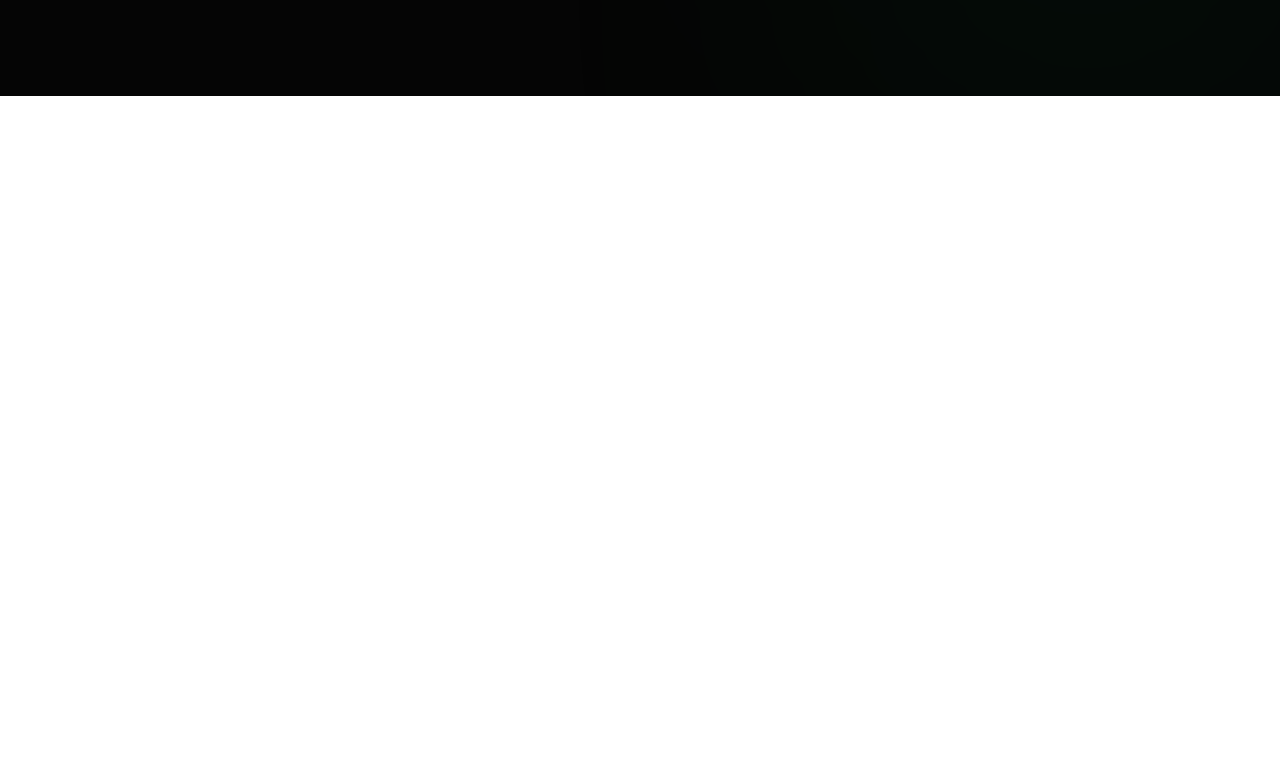
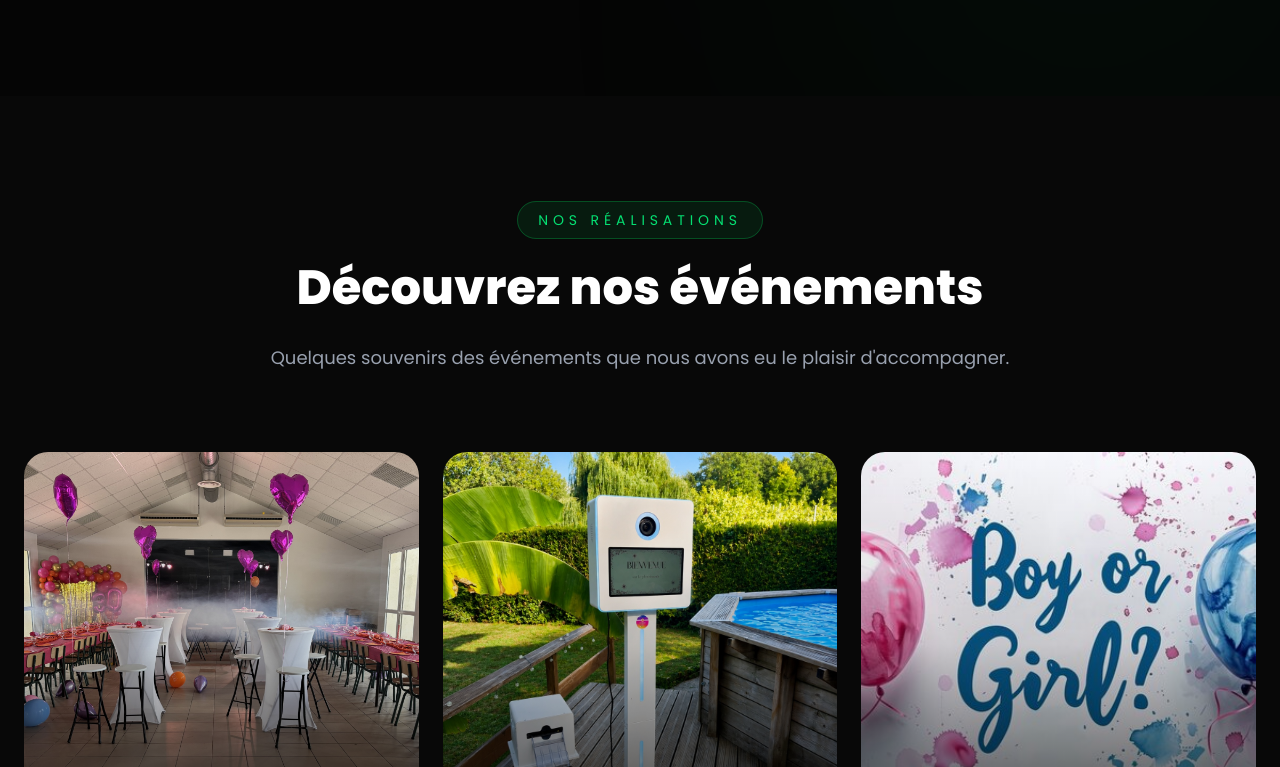
Before and after one commit to Seb050721/eventslocation, a Next.js app: page / in a window 1280 px wide. Shown: the part 3533-4300 px from the top of the page. Before the commit the page ends 3629 px from the top, so only its background shows below. Built offline with nearby package versions, Linux system fonts and the light colour scheme.

Commit message:
Fix Gallery

```diff
--- a/app/page.tsx
+++ b/app/page.tsx
@@ -2,7 +2,8 @@ import Header from "@/components/Header";
 import Hero from "@/components/Hero";
 import Stats from "@/components/Stats";
 import Services from "@/components/Services";
-//import Gallery from "@/components/Gallery";
+import Gallery from "@/components/Gallery";
+import { GalleryVerticalIcon } from "lucide-react";
 //import WhyChooseUs from "@/components/WhyChooseUs";
 //import EventTypes from "@/components/EventTypes";
 //import Packs from "@/components/Packs";
@@ -21,6 +22,8 @@ export default function Home() {
       <Stats />
       <Services />
 
+      <Gallery />
+
 
 
 
```
